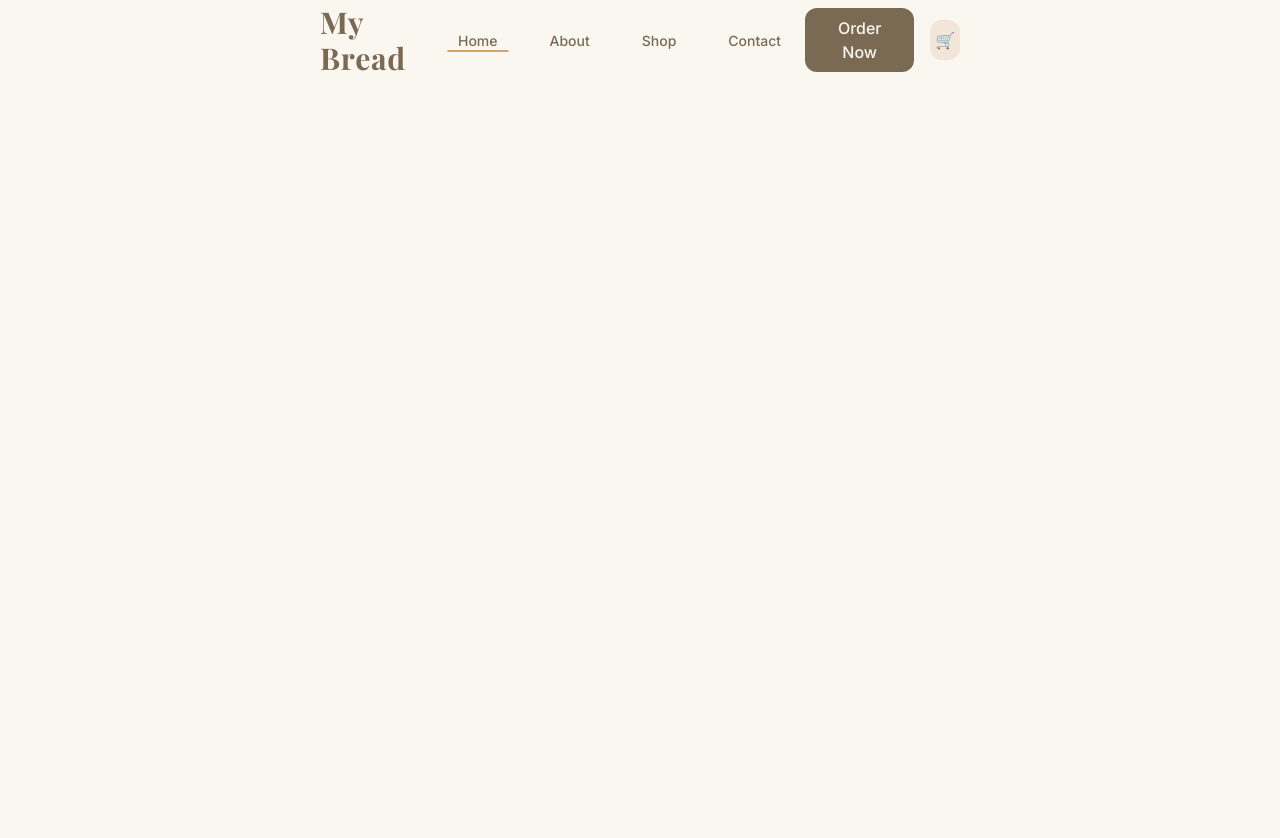
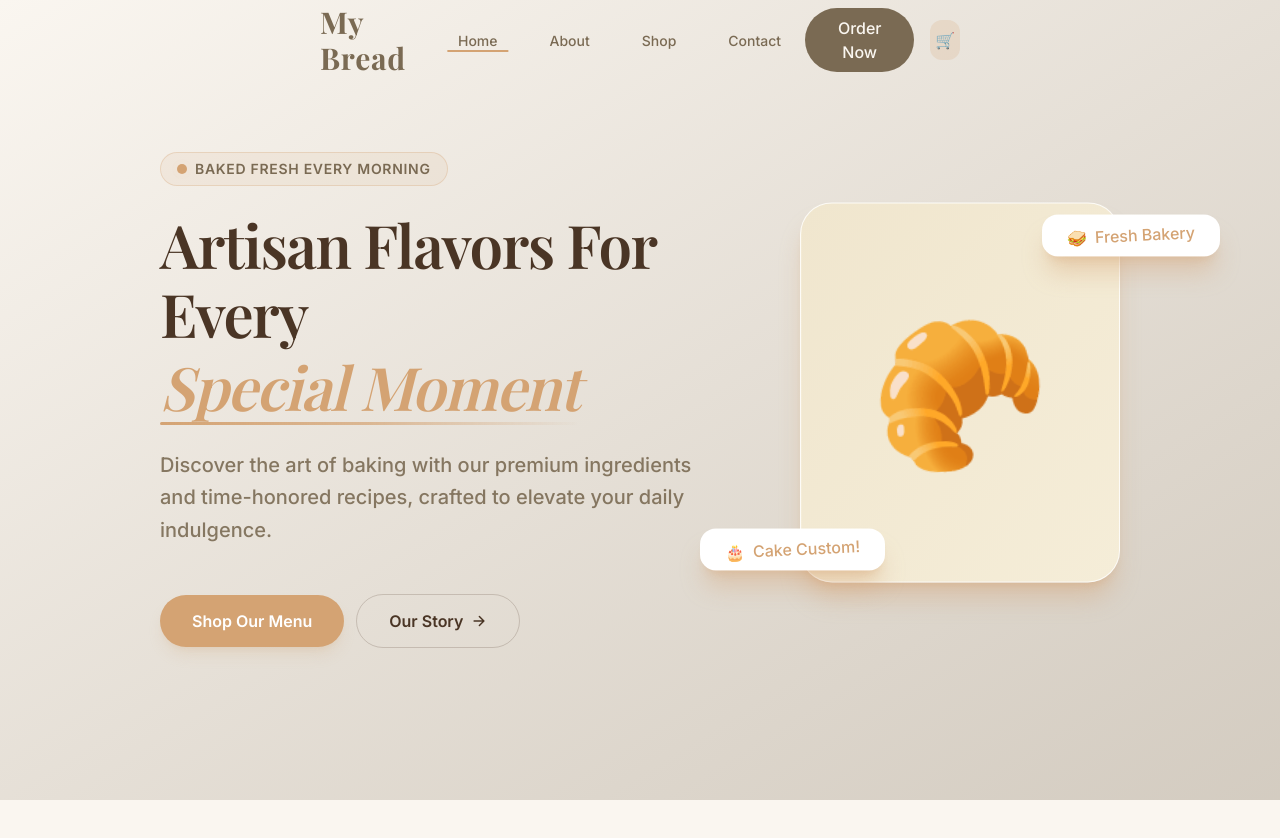
Before and after one commit to RadizJoster-web/MyBread, a Next.js app: page / in a window 1280 px wide. Shown: the top 838 px of the page. Before the commit the page ends 800 px from the top, so only its background shows below. Built offline with nearby package versions, Linux system fonts and the light colour scheme; a web font is replaced by a local one.

Commit message:
update: menambah hero section

```diff
--- /dev/null
+++ b/app/Pages/HomePage/HeroSection/LeftContent.tsx
@@ -0,0 +1,48 @@
+import { IoArrowForward } from "react-icons/io5";
+
+export default function LeftContent() {
+  return (
+    <div className="flex flex-col items-center lg:items-start justify-center gap-4 md:gap-6 max-w-2xl lg:max-w-3xl text-center lg:text-left">
+      {/* Badge Banner */}
+      <div className="flex items-center gap-2 px-4 py-1.5 rounded-full border border-primary/30 w-max bg-primary/10">
+        <span className="relative flex h-2.5 w-2.5">
+          <span className="animate-ping absolute inline-flex h-full w-full rounded-full bg-primary opacity-75"></span>
+          <span className="relative inline-flex rounded-full h-2.5 w-2.5 bg-primary"></span>
+        </span>
+        <span className="text-xs md:text-sm font-semibold text-muted-cocoa uppercase tracking-wider">
+          Baked Fresh Every Morning
+        </span>
+      </div>
+
+      {/* Main Heading */}
+      <h1 className="text-4xl sm:text-5xl md:text-6xl font-playfair font-semibold text-dark-chocolate leading-[1.15] tracking-tight">
+        Artisan Flavors For Every <br className="hidden sm:block" />
+        <span className="relative inline-block text-primary italic mt-1 pb-1">
+          Special Moment
+          {/* Efek Coretan Garis Elegan */}
+          <span className="absolute bottom-0 left-0 w-full h-[3px] bg-gradient-to-r from-primary via-primary/70 to-transparent rounded-full"></span>
+        </span>
+      </h1>
+
+      {/* Description */}
+      <p className="text-base md:text-xl text-muted-cocoa/90 font-medium leading-relaxed max-w-xl">
+        Discover the art of baking with our premium ingredients and time-honored
+        recipes, crafted to elevate your daily indulgence.
+      </p>
+
+      {/* Call to Action Buttons */}
+      <div className="flex flex-col sm:flex-row items-stretch sm:items-center justify-center lg:justify-start gap-3 mt-4 md:mt-6 w-full sm:w-auto">
+        {/* Button Shop (Primary) */}
+        <button className="flex items-center justify-center gap-2 bg-primary text-white font-semibold px-8 py-3.5 rounded-full shadow-lg shadow-primary/20 hover:shadow-xl hover:shadow-primary/30 hover:bg-dark-chocolate transition-all duration-300 transform hover:-translate-y-0.5 active:translate-y-0 cursor-pointer group">
+          <span>Shop Our Menu</span>
+        </button>
+
+        {/* Button About (Secondary) */}
+        <button className="flex items-center justify-center gap-2 bg-transparent hover:bg-primary/5 text-dark-chocolate hover:text-primary border border-dark-chocolate/20 hover:border-primary/30 font-semibold px-8 py-3.5 rounded-full transition-all duration-300 group cursor-pointer">
+          <span>Our Story</span>
+          <IoArrowForward className="w-4 h-4 transition-transform group-hover:translate-x-1" />
+        </button>
+      </div>
+    </div>
+  );
+}
--- /dev/null
+++ b/app/Pages/HomePage/HeroSection/RightContent.tsx
@@ -0,0 +1,113 @@
+"use client";
+
+import { motion } from "framer-motion";
+
+export default function RightContent() {
+  return (
+    /* Hilang di mobile (hidden), muncul hanya di desktop (lg:flex) */
+    <div className="hidden lg:flex relative flex-col justify-center items-center gap-4 md:gap-6 max-w-2xl lg:max-w-3xl py-8 md:py-12">
+      {/* Main Card */}
+      <motion.div
+        initial={{ opacity: 0, scale: 0.8, y: 20 }}
+        animate={{
+          opacity: 1,
+          scale: 1,
+          y: [-10, 10, -10],
+        }}
+        transition={{
+          opacity: { duration: 0.6, ease: "easeOut" },
+          scale: { duration: 0.6, ease: "easeOut" },
+          y: {
+            duration: 5,
+            repeat: Infinity,
+            ease: "easeInOut",
+          },
+        }}
+        whileHover={{
+          scale: 1.05,
+          rotate: 2,
+          transition: { duration: 0.3 },
+        }}
+        whileTap={{ scale: 0.98 }}
+        className="relative w-80 h-[380px] bg-gradient-to-br from-[#F0E6CE] to-[#F5EDD8] rounded-[32px] border border-white/80 flex items-center justify-center text-[9rem] shadow-primary/40 shadow-xl cursor-grab active:cursor-grabbing"
+      >
+        <motion.span
+          animate={{ rotate: [-3, 3, -3] }}
+          transition={{ duration: 6, repeat: Infinity, ease: "easeInOut" }}
+        >
+          🥐
+        </motion.span>
+      </motion.div>
+
+      {/* Cake Custom Card */}
+      <motion.div
+        initial={{ opacity: 0, scale: 0.8, y: 20 }}
+        animate={{
+          opacity: 1,
+          scale: 1,
+          y: [-10, 10, -10],
+        }}
+        transition={{
+          opacity: { duration: 0.6, ease: "easeOut" },
+          scale: { duration: 0.6, ease: "easeOut" },
+          y: {
+            duration: 5,
+            repeat: Infinity,
+            ease: "easeInOut",
+          },
+        }}
+        whileHover={{
+          scale: 1.05,
+          rotate: 2,
+          transition: { duration: 0.3 },
+        }}
+        whileTap={{ scale: 0.98 }}
+        className="absolute bottom-15 -left-25 py-2 px-6 rounded-2xl bg-white border border-white/80 shadow-primary/40 shadow-xl cursor-grab active:cursor-grabbing"
+      >
+        <motion.span
+          animate={{ rotate: [-3, 3, -3] }}
+          transition={{ duration: 6, repeat: Infinity, ease: "easeInOut" }}
+          className="text-md flex items-center gap-2 font-medium text-primary flex-nowrap"
+        >
+          🎂
+          <span>Cake Custom!</span>
+        </motion.span>
+      </motion.div>
+
+      {/* Sub Card */}
+      <motion.div
+        initial={{ opacity: 0, scale: 0.8, y: 20 }}
+        animate={{
+          opacity: 1,
+          scale: 1,
+          y: [-10, 10, -10],
+        }}
+        transition={{
+          opacity: { duration: 0.6, ease: "easeOut" },
+          scale: { duration: 0.6, ease: "easeOut" },
+          y: {
+            duration: 5,
+            repeat: Infinity,
+            ease: "easeInOut",
+          },
+        }}
+        whileHover={{
+          scale: 1.05,
+          rotate: 2,
+          transition: { duration: 0.3 },
+        }}
+        whileTap={{ scale: 0.98 }}
+        className="absolute top-15 -right-25 py-2 px-6 rounded-2xl bg-white border border-white/80 shadow-primary/40 shadow-xl cursor-grab active:cursor-grabbing"
+      >
+        <motion.span
+          animate={{ rotate: [-3, 3, -3] }}
+          transition={{ duration: 6, repeat: Infinity, ease: "easeInOut" }}
+          className="text-md flex items-center gap-2 font-medium text-primary flex-nowrap"
+        >
+          🥪
+          <span>Fresh Bakery</span>
+        </motion.span>
+      </motion.div>
+    </div>
+  );
+}
--- a/app/Pages/HomePage/HeroSection/index.tsx
+++ b/app/Pages/HomePage/HeroSection/index.tsx
@@ -1,44 +1,17 @@
-import Image from "next/image";
-import heroBg from "@/public/images/breads-herobg.jpg";
+import LeftContent from "./LeftContent";
+import RightContent from "./RightContent";
 
 export default function HeroSection() {
   return (
     <section
       id="hero"
-      className="relative w-full h-screen flex items-center justify-start overflow-hidden"
+      className="w-full min-h-screen lg:h-screen flex items-center justify-center lg:justify-between gap-10 lg:gap-20 px-6 md:px-16 xl:px-40 bg-gradient-to-br from-light to-muted-cocoa/30 py-20 lg:py-0"
     >
-      <Image
-        src={heroBg}
-        alt="Latar Belakang My Bread"
-        fill
-        priority
-        className="object-cover absolute inset-0 z-0"
-      />
+      {/* Konten Kiri (Otomatis menyesuaikan posisi lewat parent) */}
+      <LeftContent />
 
-      <div className="absolute inset-0 bg-linear-to-r from-black/70 via-black/40 to-transparent z-10 pointer-events-none" />
-
-      <div className="relative z-20 w-full px-4 sm:px-12 md:px-20 text-white">
-        <header className="flex flex-col items-start gap-4">
-          {/* <span className="bg-linear-to-br from-[#D4A373] to-[#7A6A53] py-1.5 px-4 rounded-full text-xs font-sans font-semibold uppercase tracking-widest text-[#4A3525]">
-            Welcome!
-          </span> */}
-
-          <h1 className="bg-linear-to-br from-primary to-muted-cocoa bg-clip-text text-transparent text-4xl sm:text-5xl md:text-6xl font-playfair font-bold leading-tight drop-shadow-md ">
-            The art of Baking <br />
-            Perfected
-          </h1>
-
-          <p className="font-sans text-sm sm:text-base text-bacground max-w-md my-2 leading-relaxed">
-            lorem ipsum dolor sit amet, consectetur adipiscing elit. Donec vel
-            sapien nec mi efficitur tincidunt. Donec vel sapien nec mi efficitur
-            tincidunt.
-          </p>
-
-          <button className="relative px-6 py-2.5 text-lg font-semibold bg-transparent rounded-lg cursor-pointer overflow-hidden text-primary border-2 border-primary transition-all duration-300 ease-[cubic-bezier(0.23,1,0.32,1)] before:content-[''] before:absolute before:inset-0 before:m-auto before:w-12.5 before:h-12.5 before:rounded-lg before:bg-[#C1A362] before:z-[-1] before:scale-0 before:transition-all before:duration-600 before:ease-[cubic-bezier(0.23,1,0.32,1)] hover:text-muted-cocoa hover:scale-110 hover:shadow-[0_0px_20px_rgba(193,163,98,0.4)] hover:before:scale-[3] active:scale-100">
-            Buy Now
-          </button>
-        </header>
-      </div>
+      {/* Konten Kanan (Disembunyikan di mobile, muncul di desktop) */}
+      <RightContent />
     </section>
   );
 }
--- a/app/Pages/HomePage/index.tsx
+++ b/app/Pages/HomePage/index.tsx
@@ -3,7 +3,7 @@ import HeroSection from "./HeroSection";
 export default function HomePage() {
   return (
     <main className="relative min-h-screen w-full bg-bakeryBg overflow-x-hidden">
-      {/* <HeroSection /> */}
+      <HeroSection />
 
       <div className="w-full h-96"></div>
     </main>
--- a/app/globals.css
+++ b/app/globals.css
@@ -1,20 +1,35 @@
 @import "tailwindcss";
 
 :root {
-  --background: #faf6f0;
+  --light: #faf6f0;
   --primary: #d4a373;
   --dark-chocolate: #4a3525;
   --muted-cocoa: #7a6a53;
+
+  --warm-gradient:
+    radial-gradient(
+      ellipse 80% 60% at 70% 50%,
+      rgba(200, 151, 58, 0.12) 0%,
+      transparent 60%
+    ),
+    radial-gradient(
+      ellipse 60% 80% at 20% 80%,
+      rgba(107, 66, 38, 0.08) 0%,
+      transparent 60%
+    ),
+    linear-gradient(170deg, #fdfbf7 0%, #f5f2eb 40%, #e8e2d5 100);
 }
 
 @theme inline {
-  --color-background: var(--background);
+  --color-light: var(--light);
   --color-primary: var(--primary);
   --color-dark-chocolate: var(--dark-chocolate);
   --color-muted-cocoa: var(--muted-cocoa);
 
   --font-playfair: var(--font-playfair-display);
   --font-inter: var(--font-inter);
+
+  --warm-gradient: var(--warm-gradient);
 }
 
 * {
--- a/app/layout.tsx
+++ b/app/layout.tsx
@@ -40,7 +40,7 @@ export default function RootLayout({
       lang="en"
       className={`${playfairDisplay.variable} ${inter.variable} h-full antialiased`}
     >
-      <body className="bg-background text-muted-cocoa h-full font-inter">
+      <body className="bg-light text-muted-cocoa h-full font-inter">
         <Navbar />
         {children}
       </body>
--- a/components/common/Navbar/index.tsx
+++ b/components/common/Navbar/index.tsx
@@ -130,7 +130,7 @@ export default function Navbar() {
         <motion.button
           whileHover={{ scale: 1.03 }}
           whileTap={{ scale: 0.97 }}
-          className="flex items-center gap-1 bg-muted-cocoa text-background py-2 px-6 rounded-xl font-medium hover:bg-dark-chocolate transition-all duration-300 cursor-pointer"
+          className="flex items-center gap-1 bg-muted-cocoa text-light py-2 px-6 rounded-full font-medium hover:bg-dark-chocolate transition-all duration-300 cursor-pointer"
         >
           Order Now
         </motion.button>
```
